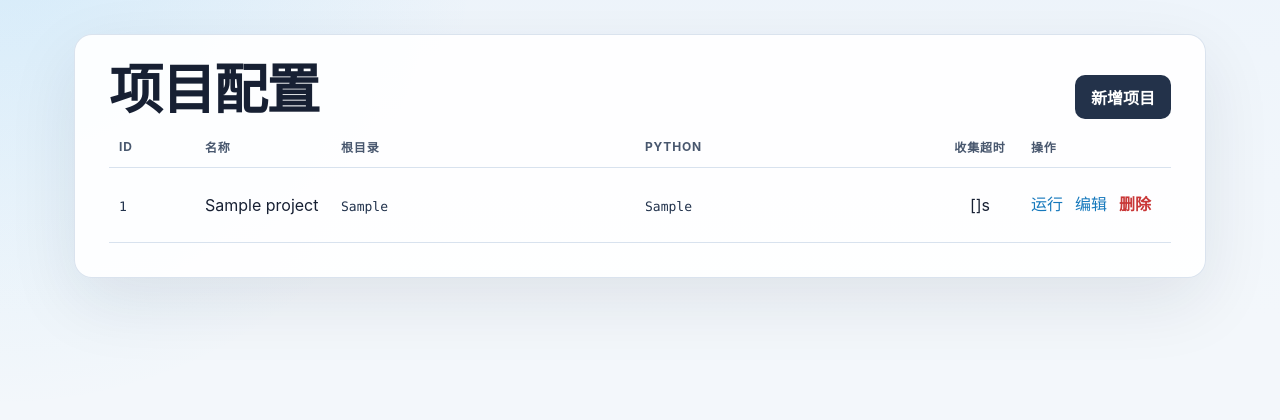
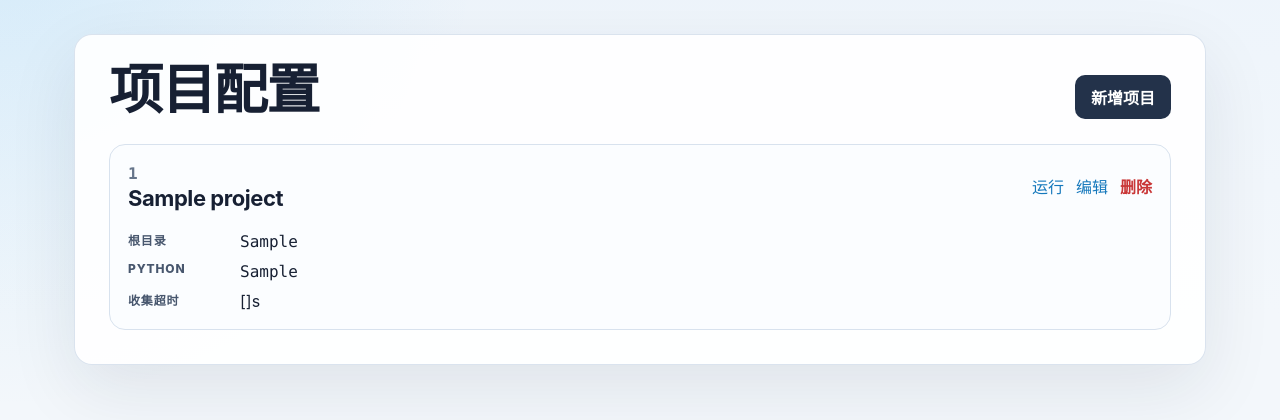
Before and after one commit to liuwei-2622/pytest-runner-platform, a FastAPI app: template app/templates/projects.html in a window 1280 px wide. Shown: the part 70-490 px from the top of the page. Run offline with FastAPI, Linux system fonts and the light colour scheme; the template is opened without the code that fills it: most values are stand-ins (such as "Sample title", 1, 10 or a date in 2020).

Commit message:
Improve project layout and failed-case rerun fallback
Co-Authored-By: Claude <noreply@anthropic.com>

```diff
--- a/app/main.py
+++ b/app/main.py
@@ -297,8 +297,30 @@ def _copy_run_options(run, *, single_case: bool = False) -> RunOptions:
     return options
 
 
+def _rerun_target_candidates(project: ProjectConfig, test_path: str) -> list[str]:
+    candidates = [test_path]
+    path_part, separator, node_selector = test_path.partition("::")
+    path_segments = Path(path_part).parts
+    removable_prefixes = {project.root.name}
+    removable_prefixes.update(Path(root).expanduser().resolve().name for root in project.allowed_test_roots)
+    if path_segments and path_segments[0] in removable_prefixes:
+        trimmed = Path(*path_segments[1:]).as_posix() if len(path_segments) > 1 else "."
+        candidates.append(f"{trimmed}{separator}{node_selector}" if separator else trimmed)
+    return list(dict.fromkeys(candidates))
+
+
+def _validate_first_rerun_target(project: ProjectConfig, test_path: str) -> tuple[str, str]:
+    errors: list[str] = []
+    for candidate in _rerun_target_candidates(project, test_path):
+        try:
+            return validate_test_path(project, candidate)
+        except ValueError as exc:
+            errors.append(str(exc))
+    raise ValueError(errors[-1] if errors else "测试路径不可用")
+
+
 def _create_rerun(run, project: ProjectConfig, test_path: str, *, single_case: bool = False):
-    display_path, resolved_path = validate_test_path(project, test_path)
+    display_path, resolved_path = _validate_first_rerun_target(project, test_path)
     options = _copy_run_options(run, single_case=single_case)
     new_run = create_run(project.id, project.name, display_path, resolved_path, options)
     _schedule_run_task(new_run.id)
--- a/app/static/app.css
+++ b/app/static/app.css
@@ -503,49 +503,59 @@ td code {
   transform: none;
 }
 
-.projects-table {
-  table-layout: fixed;
+.project-list {
+  display: grid;
+  gap: 18px;
+  margin-top: 18px;
 }
 
-.projects-table th,
-.projects-table td {
-  vertical-align: middle;
+.project-card {
+  background: #fbfdff;
+  border: 1px solid var(--line-soft);
+  border-radius: 16px;
+  padding: 18px;
 }
 
-.projects-table th:nth-child(1),
-.projects-table td:nth-child(1) {
-  width: 86px;
+.project-card-header {
+  align-items: flex-start;
+  display: flex;
+  gap: 16px;
+  justify-content: space-between;
 }
 
-.projects-table th:nth-child(2),
-.projects-table td:nth-child(2) {
-  width: 136px;
+.project-card h2 {
+  font-family: var(--font-body);
+  font-size: 22px;
+  letter-spacing: -0.02em;
+  margin: 4px 0 0;
 }
 
-.projects-table th:nth-child(3),
-.projects-table td:nth-child(3) {
-  width: 34%;
+.project-id {
+  color: var(--muted);
+  font-weight: 850;
 }
 
-.projects-table th:nth-child(4),
-.projects-table td:nth-child(4) {
-  width: 34%;
+.project-meta {
+  display: grid;
+  gap: 10px 16px;
+  grid-template-columns: 96px minmax(0, 1fr);
+  margin: 18px 0 0;
 }
 
-.projects-table th:nth-child(5),
-.projects-table td:nth-child(5) {
-  text-align: center;
-  white-space: nowrap;
-  width: 82px;
+.project-meta dt {
+  color: #48576e;
+  font-size: 12px;
+  font-weight: 850;
+  letter-spacing: 0.07em;
+  text-transform: uppercase;
 }
 
-.projects-table th:nth-child(6),
-.projects-table td:nth-child(6) {
-  width: 150px;
+.project-meta dd {
+  margin: 0;
+  min-width: 0;
 }
 
-.projects-table td:nth-child(3),
-.projects-table td:nth-child(4) {
+.project-meta code {
   overflow-wrap: anywhere;
   word-break: break-word;
 }
@@ -553,7 +563,7 @@ td code {
 .row-actions {
   flex-wrap: nowrap;
   justify-content: flex-start;
-  min-width: 140px;
+  min-width: max-content;
   white-space: nowrap;
 }
 
--- a/app/templates/projects.html
+++ b/app/templates/projects.html
@@ -9,37 +9,29 @@
   {% if error %}
     <div class="alert">{{ error }}</div>
   {% endif %}
-  <div class="table-wrap">
-    <table class="projects-table">
-      <thead>
-        <tr>
-          <th>ID</th>
-          <th>名称</th>
-          <th>根目录</th>
-          <th>Python</th>
-          <th>收集超时</th>
-          <th>操作</th>
-        </tr>
-      </thead>
-      <tbody>
+  <div class="project-list">
     {% for project in projects %}
-          <tr>
-            <td><code>{{ project.id }}</code></td>
-            <td>{{ project.name }}</td>
-            <td><code>{{ project.root_path }}</code></td>
-            <td><code>{{ project.python_executable }}</code></td>
-            <td>{{ project.collect_timeout_seconds }}s</td>
-            <td class="actions row-actions">
+      <article class="project-card">
+        <div class="project-card-header">
+          <div>
+            <div class="project-id"><code>{{ project.id }}</code></div>
+            <h2>{{ project.name }}</h2>
+          </div>
+          <div class="actions row-actions">
             <a href="/?project_id={{ project.id }}">运行</a>
             <a href="/projects/{{ project.id }}/edit">编辑</a>
             <form method="post" action="/projects/{{ project.id }}/delete" class="inline-form">
               <button type="submit" class="link-button">删除</button>
             </form>
-            </td>
-          </tr>
+          </div>
+        </div>
+        <dl class="project-meta">
+          <dt>根目录</dt><dd><code>{{ project.root_path }}</code></dd>
+          <dt>Python</dt><dd><code>{{ project.python_executable }}</code></dd>
+          <dt>收集超时</dt><dd>{{ project.collect_timeout_seconds }}s</dd>
+        </dl>
+      </article>
     {% endfor %}
-      </tbody>
-    </table>
   </div>
 </section>
 {% endblock %}
--- a/app/templates/run_detail.html
+++ b/app/templates/run_detail.html
@@ -120,10 +120,10 @@
                 <div>{{ case.message or '-' }}</div>
                 {% if case.details %}<pre class="log compact-log">{{ case.details }}</pre>{% endif %}
               </td>
-              <td>
+              <td class="case-actions">
                 {% set case_index = failed_pagination.offset + loop.index0 %}
                 <form class="inline-form" method="post" action="/runs/{{ run.id }}/failed-cases/{{ case_index }}/rerun">
-                  <button type="submit" class="link-button">重跑此用例</button>
+                  <button type="submit" class="case-rerun-button">重跑</button>
                 </form>
               </td>
             </tr>
```
Also changed, not shown: other parts of app/static/app.css (+41 -0 lines), app/reports.py (+16 -3 lines), tests/test_reports.py (+15 -0 lines), tests/test_routes_pagination.py (+3 -3 lines). Lines whose indentation alone changed are shown as unchanged.
